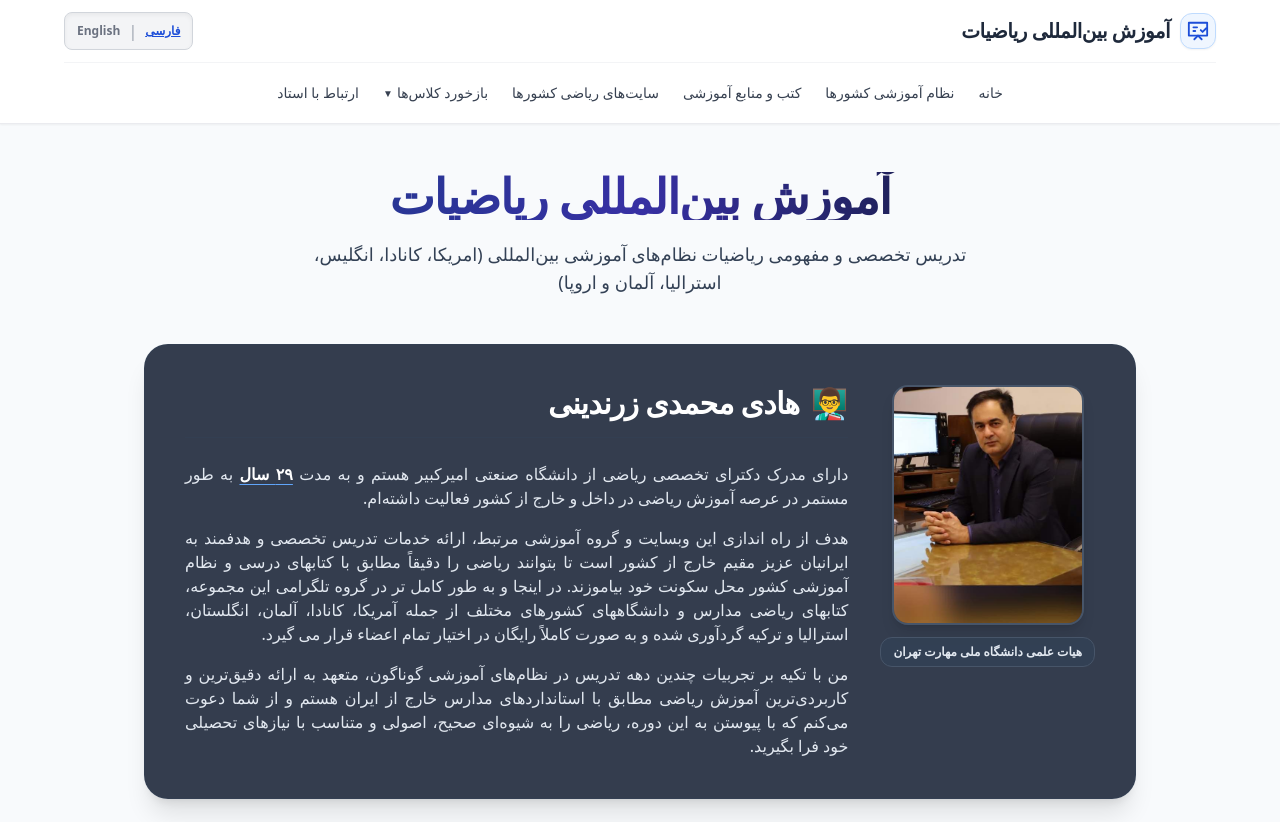
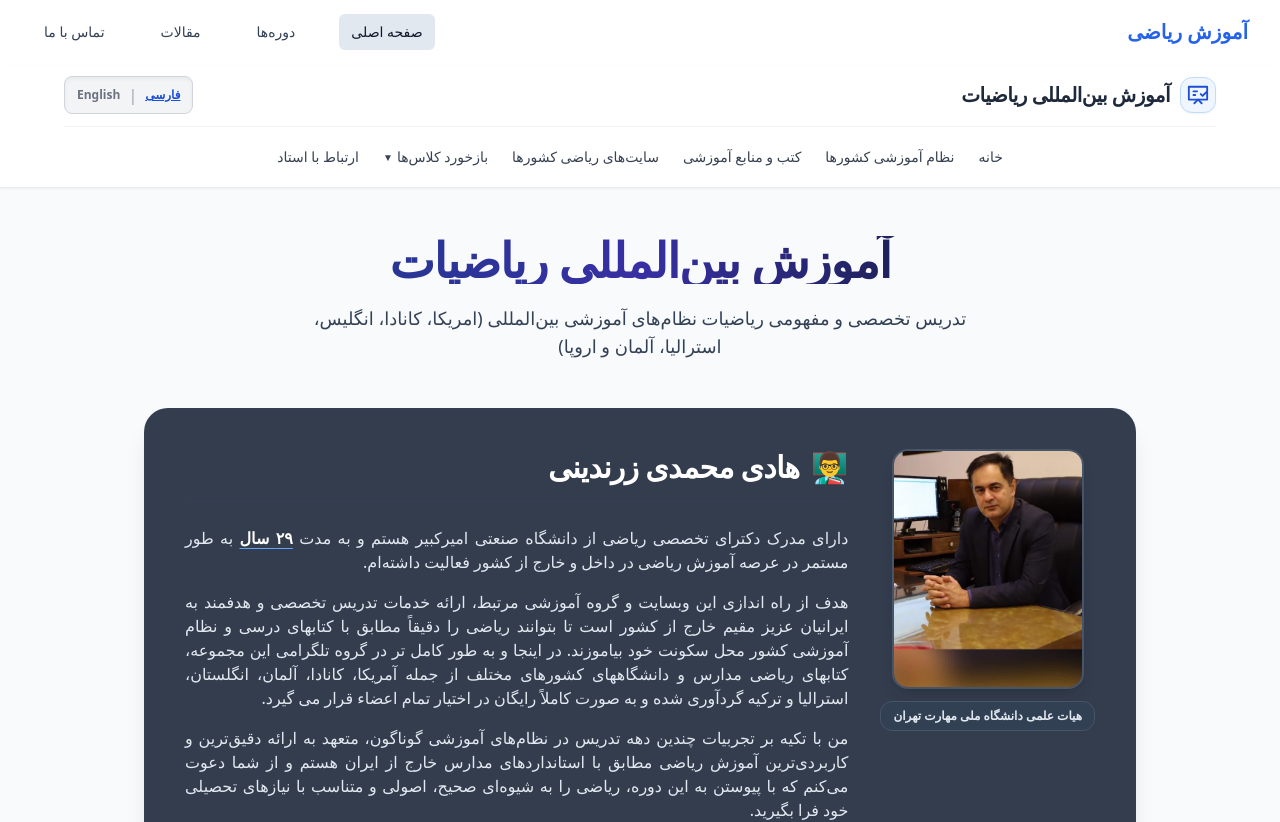
Before and after one commit to Hmohammadiz633/International-Mathematics-Site, a Next.js app: page / in a window 1280 px wide. Shown: the top 822 px of the page. Built offline with nearby package versions, Linux system fonts and the light colour scheme.

Commit message:
Update layout.js

```diff
--- a/app/layout.js
+++ b/app/layout.js
@@ -1,4 +1,8 @@
+'use client';
+
 import './globals.css';
+import Link from 'next/link';
+import { usePathname } from 'next/navigation';
 
 export const metadata = {
   title: 'آموزش بین‌المللی ریاضی و تدریس خصوصی GCSE Maths',
@@ -10,7 +14,6 @@ export const metadata = {
     'ریاضی بین‌الملل'
   ],
   authors: [{ name: 'International Math' }],
-  // اضافه کردن تنظیمات آیکون‌ها
   icons: {
     icon: '/favicon.ico',
     apple: '/apple-touch-icon.png',
@@ -26,14 +29,55 @@ export const metadata = {
 };
 
 export default function RootLayout({ children }) {
+  const pathname = usePathname();
+
+  const navLinks = [
+    { name: 'صفحه اصلی', href: '/' },
+    { name: 'دوره‌ها', href: '/courses' },
+    { name: 'مقالات', href: '/articles' },
+    { name: 'تماس با ما', href: '/contact' },
+  ];
+
   return (
     <html lang="fa" dir="rtl">
-      {/* می‌توانید فاوآیکون را در تگ head هم برای اطمینان بیشتر اضافه کنید */}
       <head>
         <link rel="icon" href="/favicon.ico" />
       </head>
       <body className="min-h-screen bg-slate-50 text-slate-900 font-sans antialiased">
-        {children}
+
+        {/* منوی سایت */}
+        <header className="bg-white shadow-md sticky top-0 z-50">
+          <div className="max-w-7xl mx-auto px-4 sm:px-6 lg:px-8">
+            <div className="flex justify-between h-16 items-center">
+              <div className="flex-shrink-0 font-bold text-xl text-blue-600">
+                آموزش ریاضی
+              </div>
+
+              <nav className="hidden md:flex space-x-reverse space-x-8">
+                {navLinks.map((link) => {
+                  const isActive = pathname === link.href;
+                  return (
+                    <Link
+                      key={link.href}
+                      href={link.href}
+                      className={`px-3 py-2 rounded-md text-sm font-medium transition-colors ${
+                        isActive
+                          ? 'bg-slate-200 text-slate-900 font-bold'
+                          : 'text-slate-700 hover:bg-slate-100 hover:text-blue-600'
+                      }`}
+                    >
+                      {link.name}
+                    </Link>
+                  );
+                })}
+              </nav>
+            </div>
+          </div>
+        </header>
+
+        {/* محتوای صفحات */}
+        <main>{children}</main>
+
       </body>
     </html>
   );
```
